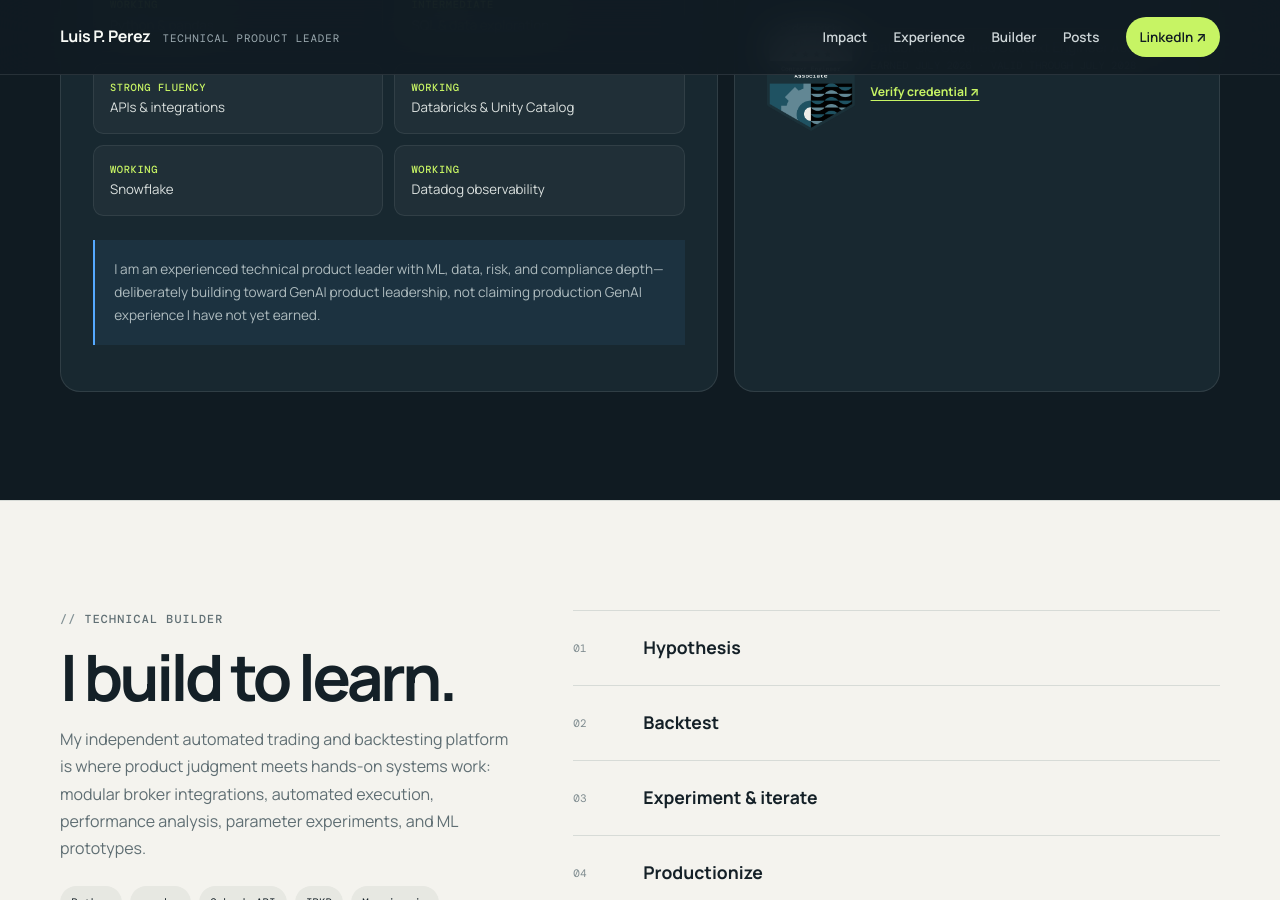
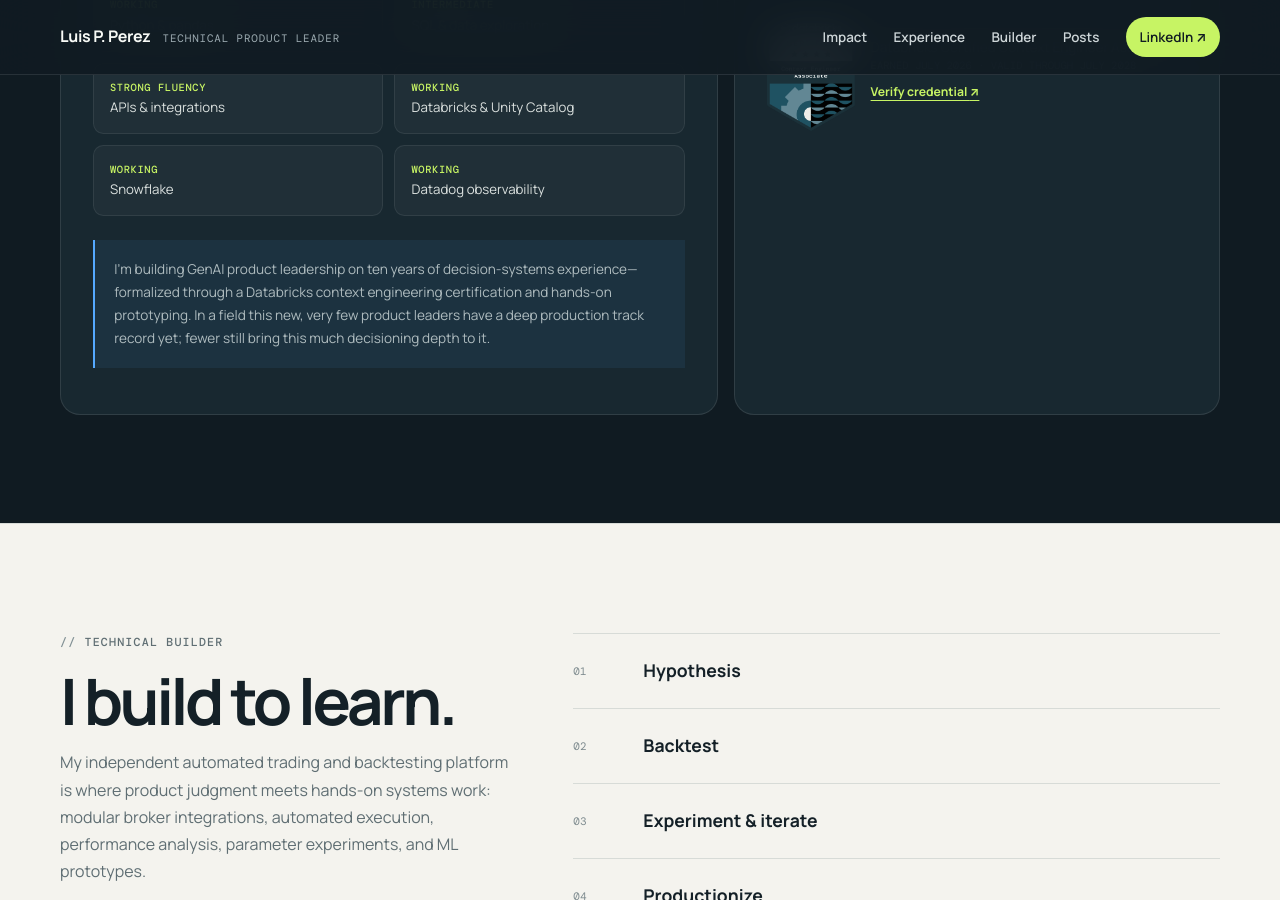
Before and after one commit to luispic2021/luispic2021, a Jekyll site: the page built from index.html, in a window 1280 px wide and 900 px high, scrolled down 4152 px. Built offline with Jekyll 4.4.1, drawn with Linux system fonts in a browser that asks for light colours.

Commit message:
Reframe GenAI calibration line from disclaimer to positioning
The line stated true facts (certification + hands-on prototyping, no
shipped production GenAI product) but was structured as an apology
("not claiming... not yet earned"). Reworded to lead with the
decision-systems track record and certification as evidence, framing
the field's youth as a market position rather than a gap.

Co-Authored-By: Claude Sonnet 5 <noreply@anthropic.com>
Claude-Session: https://claude.ai/code/session_01REuSuZ6CpbFCpy3ZpErtgs

```diff
--- a/index.html
+++ b/index.html
@@ -172,9 +172,9 @@ body_class: home
           <li><strong>Working</strong>Snowflake</li>
           <li><strong>Working</strong>Datadog observability</li>
         </ul>
-        <p class="calibration">I am an experienced technical product leader with ML, data, risk, and compliance
-          depth—deliberately building toward GenAI product leadership, not claiming production GenAI experience I have
-          not yet earned.</p>
+        <p class="calibration">I’m building GenAI product leadership on ten years of decision-systems experience—formalized
+          through a Databricks context engineering certification and hands-on prototyping. In a field this new, very few
+          product leaders have a deep production track record yet; fewer still bring this much decisioning depth to it.</p>
       </div>
       <aside class="technical-side">
         <h3>Context engineering</h3>
```
